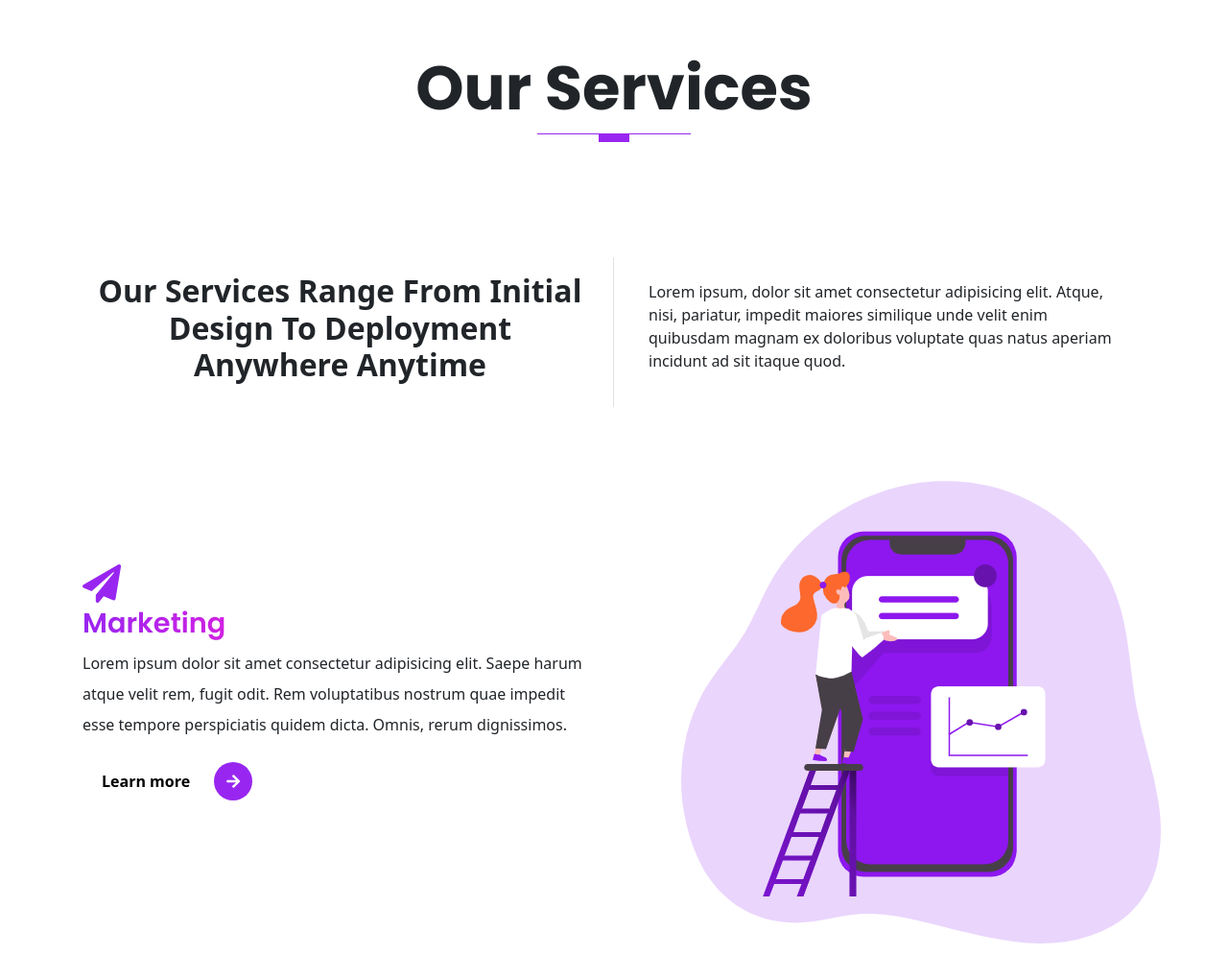
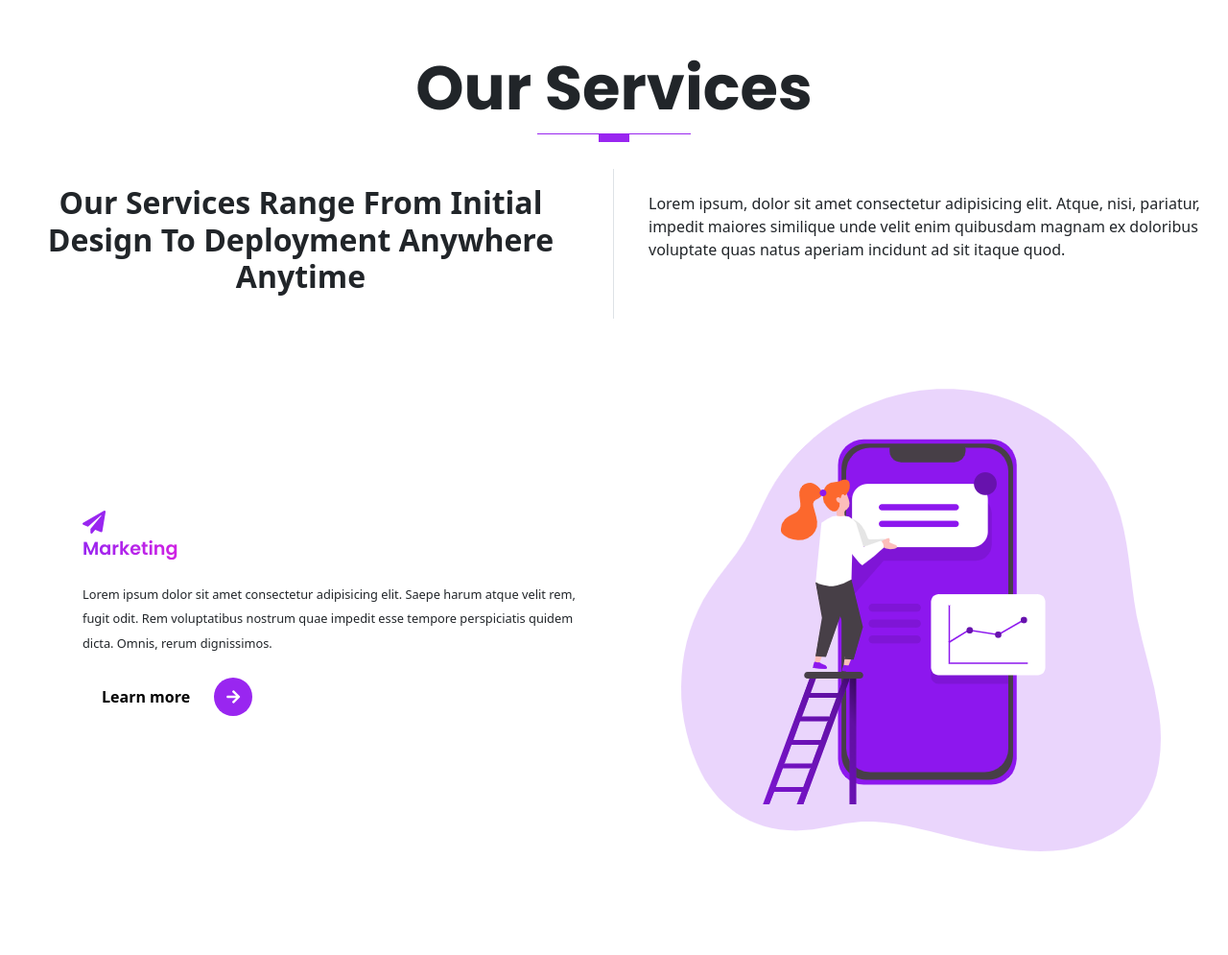
Before and after one commit to jaymart-latigay/portfolio-website-project, a website: page index.html in a window 1280 px wide. Shown: the part 1180-2175 px from the top of the page at 96% size. Drawn offline with nearby package versions, Linux system fonts and the light colour scheme.

Commit message:
chore: made final styling finishes in services

```diff
--- a/index.html
+++ b/index.html
@@ -202,16 +202,14 @@
 
     <!--SERVICES SECTION---------------------------------------------------------------------------->
     <section id="services" class="services">
-      <div class="container">
       <div class="row text-center">
         <h1 class="display-3 fw-bold">Our Services</h1>
-          <div class="heading-line mb-5"></div>
-        </div>
+        <div class="heading-line mb-1"></div>
       </div>
 
       <!--description of contents-->
-      <div class="container">
-        <div class="row pt-2 pb-2 mt-5 mb-3">
+
+      <div class="row pt-2 pb-2 mt-0 mb-3">
         <div class="col-md-6 border-right">
           <div class="bg-white p-3">
             <h2 class="fw-bold text-capitalize text-center">
@@ -228,7 +226,6 @@
               quibusdam magnam ex doloribus voluptate quas natus aperiam
               incidunt ad sit itaque quod.
             </p>
-            </div>
           </div>
         </div>
       </div>
--- a/scss/components/_typography.scss
+++ b/scss/components/_typography.scss
@@ -50,7 +50,7 @@
   font-family: "Poppins", sans-serif;
 
   &--title {
-    font-size: 1.8rem;
+    font-size: 1.2rem;
     text-transform: capitalize;
     font-weight: 600;
     font-family: "Poppins", sans-serif;
@@ -58,6 +58,10 @@
     background-image: linear-gradient(to right, $primary, $secondary);
     background-clip: text;
     -webkit-text-fill-color: transparent;
+
+    @include media-breakpoint-up(lg) {
+      margin-top: 1.8rem;
+    }
   }
 }
 
--- a/scss/sections/_services.scss
+++ b/scss/sections/_services.scss
@@ -6,11 +6,26 @@
 
   &__content {
     padding: 1rem;
-    margin-top: 5rem;
+    margin-top: 0rem;
+
+    p {
+      font-size: 0.8rem;
+      @include media-breakpoint-up(lg) {
+        margin-top: 1rem;
+      }
+    }
+
+    @include media-breakpoint-up(lg) {
+      margin-top: 5rem;
+    }
 
     .icon {
-      font-size: 2.5rem;
+      font-size: 1.5rem;
       color: $primary;
+
+      @include media-breakpoint-up(lg) {
+        margin-top: 2.5rem;
+      }
     }
   }
 
```
Also changed, not shown: assets/css/style.css, 1 other file. Lines whose indentation alone changed are shown as unchanged.
